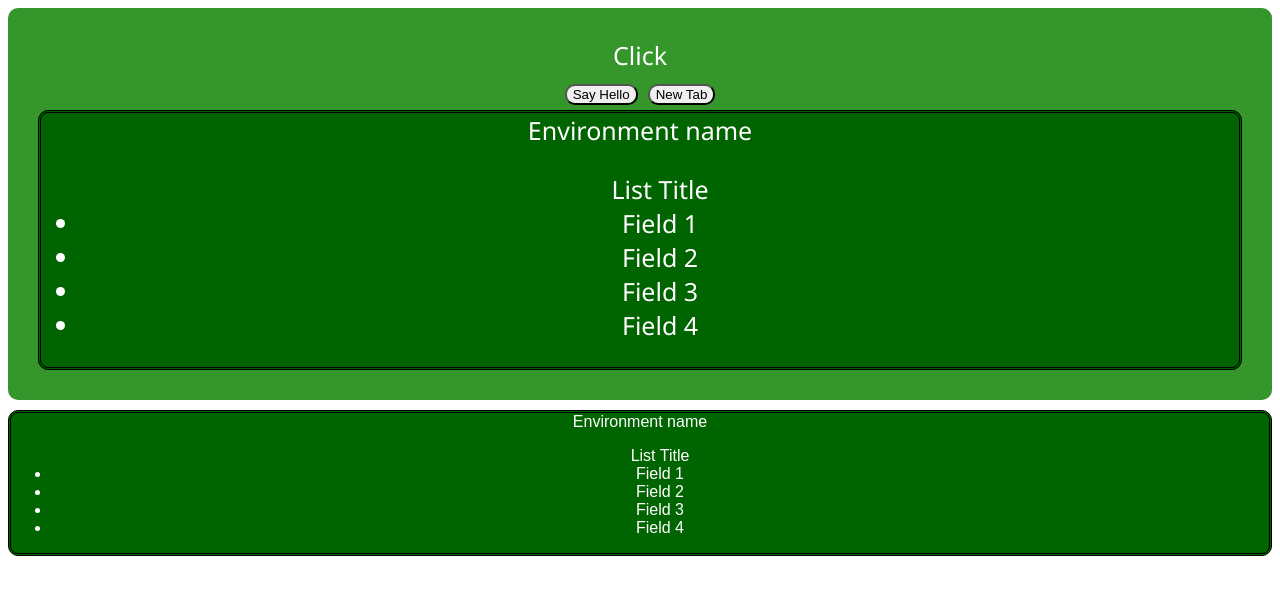
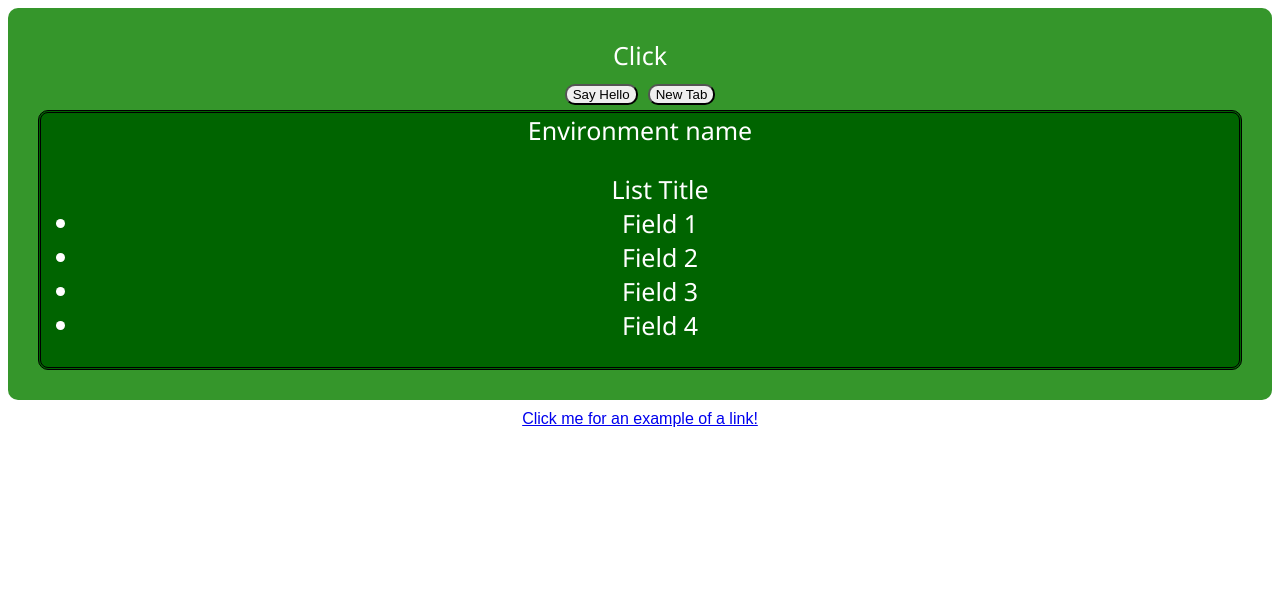
Before and after one commit to ktowner15/Dashboard_Demo, a React (Create React App) app: page / in a window 1280 px wide. Shown: the top 594 px of the page. Built offline with nearby package versions, Linux system fonts and the light colour scheme.

Commit message:
React-router is working Successfully got react-router to work on the landing page.  Next step is to make a link that opens in a new page.

```diff
--- a/src/App.js
+++ b/src/App.js
@@ -1,4 +1,5 @@
 import React from "react";
+import { BrowserRouter as Router, Route, Link, Switch } from "react-router-dom";
 
 import EnvTile from "./Components/EnvTile/EnvTile";
 import "./styles.css";
@@ -6,15 +7,28 @@ import InfoCard from "./Components/InfoCard/InfoCard";
 
 export default function App() {
   return (
+    <Router>
+      <main>
         <div className="App">
           {/* The always-visible JSX/HTML is declared here, as well as router links. Examples below:*/}
           {/* <EnvTile id="Click Environments" /> */}
           {/* <Link to="/">Home</Link> */}
 
-      <EnvTile id="Click" />
+          <EnvTile id="Click">
+            {/* TODO: perhaps experiment by putting link here? */}
+          </EnvTile>
+
+          <Link to="/information">Click me for an example of a link!</Link>
 
           {/* TODO: get this to render on a different page */}
-      <InfoCard />
+          {/* <InfoCard /> */}
         </div>
+      </main>
+      <Switch>
+        <Route path="/information" component={infoDock} />
+      </Switch>
+    </Router>
   );
 }
+
+const infoDock = () => <InfoCard />;
```
Lines whose indentation alone changed are shown as unchanged.
